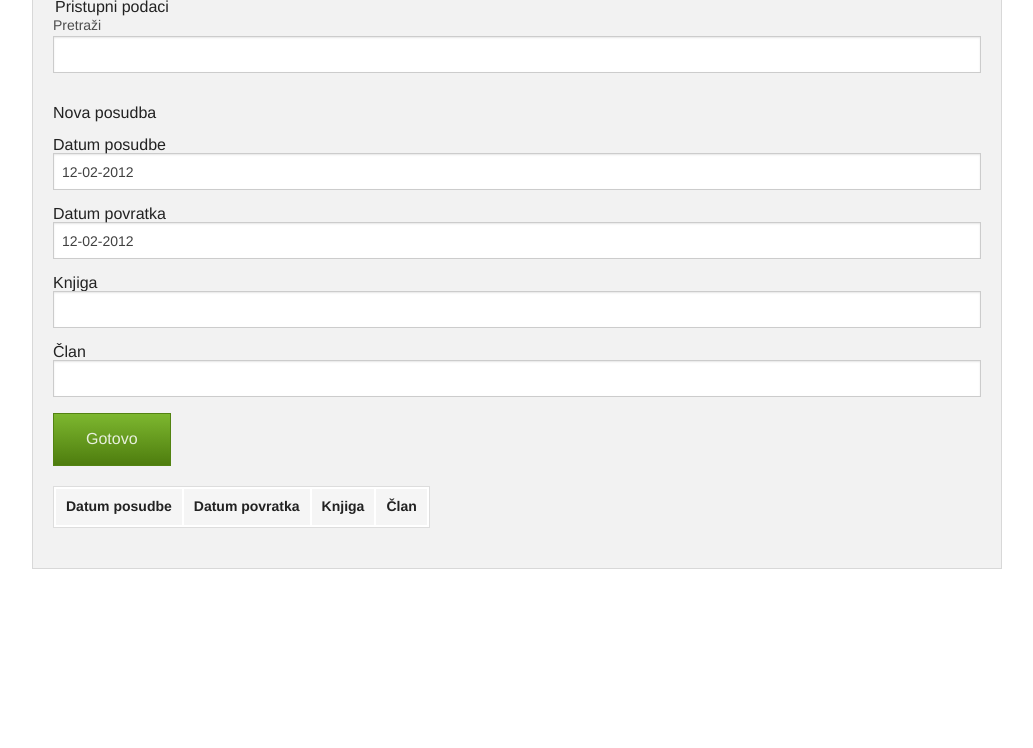
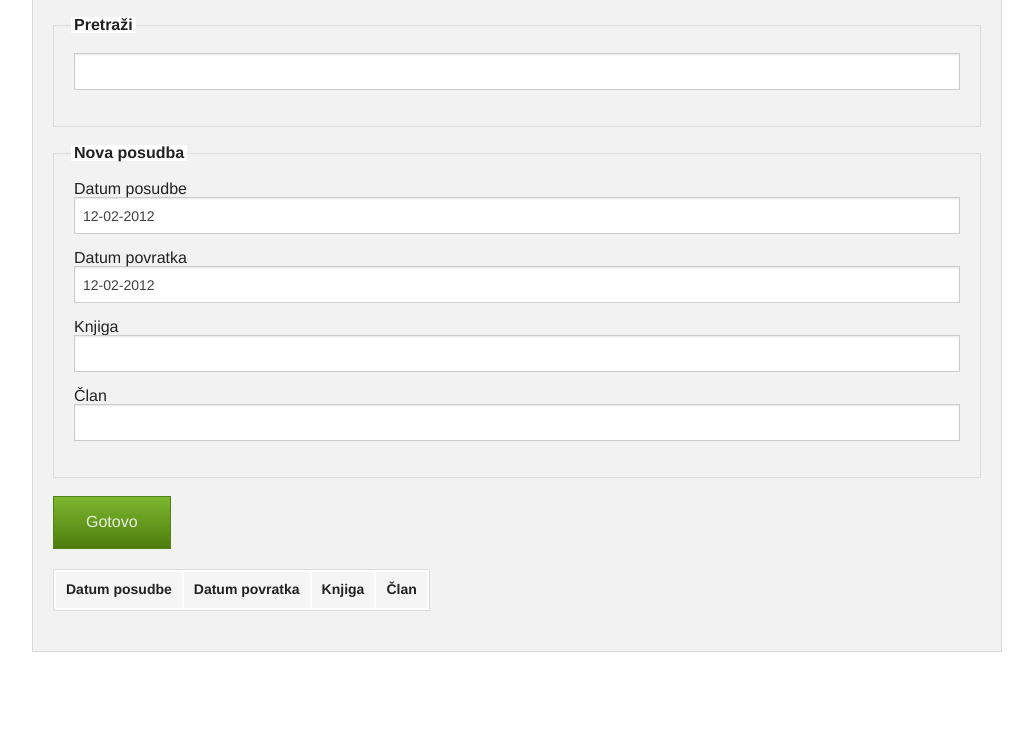
Before and after one commit to ecelebic/knjiznica, a PHP site: page /posudba/index.php?sifra=1 in a window 1280 px wide. Shown: the part 52-800 px from the top of the page, without its empty margins (123-1156 px from the left). Run offline with PHP 8.4, Linux system fonts and the light colour scheme; data that the repository does not hold is empty.

Commit message:
izmjena form, legend i fieldset

```diff
--- a/knjiga/index.php
+++ b/knjiga/index.php
@@ -42,8 +42,10 @@
   </fieldset>
 </form>
 
-Upiši novu knjigu
+
 <form>
+<fieldset>
+<legend>Upiši novu knjigu</legend>
   <div class="row">
     <div class="large-12 columns">
       <label>
@@ -64,6 +66,7 @@ Upiši novu knjigu
 <a href="#" class="button green">Upiši</a>
     </div>
   </div>
+  </fieldset>
 </form>
 
 
--- a/posudba/index.php
+++ b/posudba/index.php
@@ -30,20 +30,22 @@
 
 
 <form>
-<legend>Pristupni podaci</legend>
+<fieldset>
+<legend>Pretraži</legend>
   <div class="row">
     <div class="large-12 columns">
-      <label>Pretraži
+      <label>
         <input type="text" />
       </label>
     </div>
   </div>
+</fieldset>
 </form>
 
 
-
-Nova posudba<br/>
-<br/>
+<form>
+<fieldset>
+<legend>Nova posudba</legend>
 Datum posudbe<br/>
 
 <div class="input-append date" id="dp3" data-date="12-02-2012" data-date-format="dd-mm-yyyy">
@@ -76,6 +78,9 @@ Knjiga<br/>
 </label>
 </div>
 </div>
+</fieldset>
+</form>
+
 <a href="#" class="button green">Gotovo</a>
 
 
```
Also changed, not shown: clan/index.php (+6 -4 lines).
